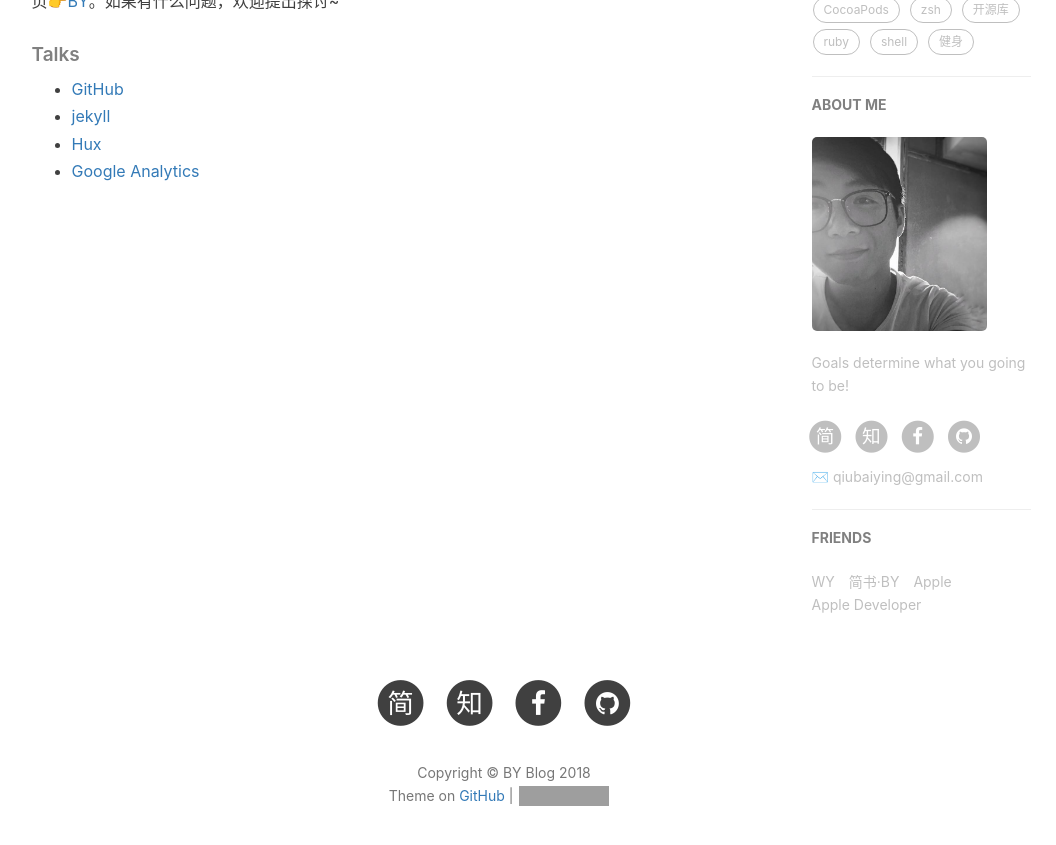
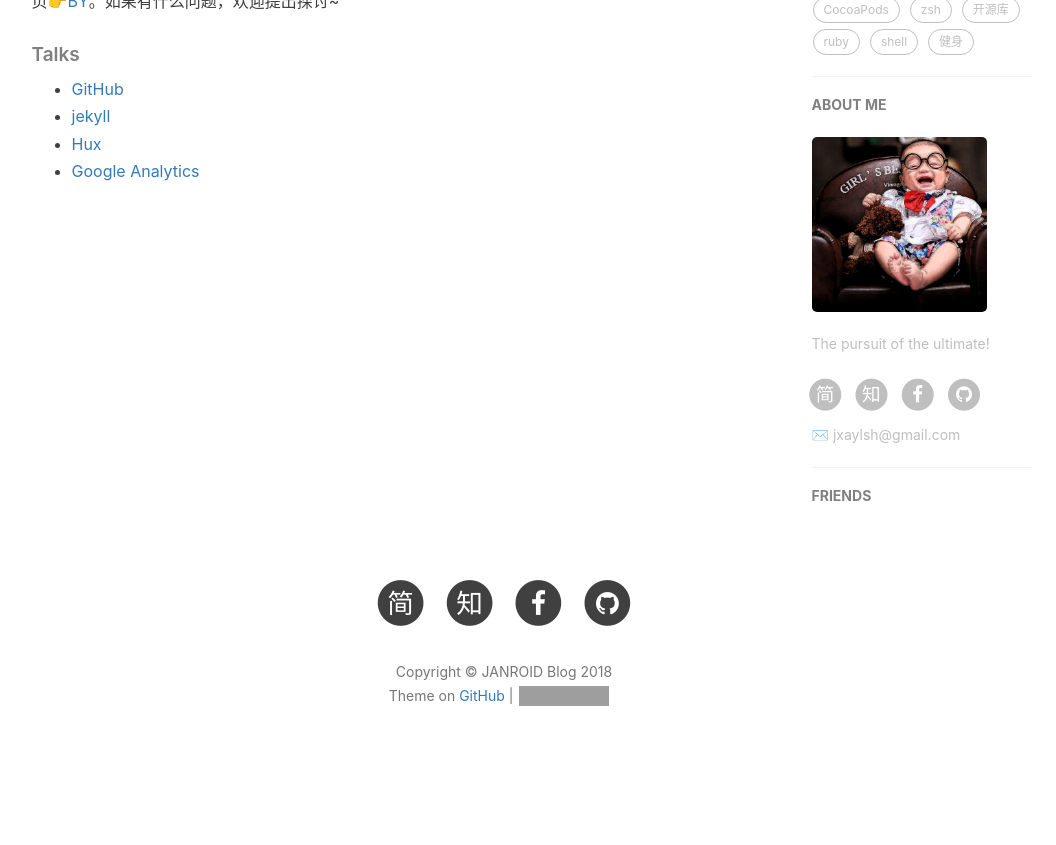
Before and after one commit to janroid/janroid.github.io, a Jekyll site: the page built from about.html, in a window 1280 px wide and 900 px high, scrolled down 713 px. Shown: the top 845 px of the window, without its empty margins (136-1192 px from the left). Built offline with Jekyll 4.4.1, drawn with Linux system fonts in a browser that asks for light colours; nearby versions of some CDN libraries; comment, search, counter and statistics services are not loaded; after the commit the page ends 1513 px from its top, so only the background shows below that; grey boxes are pictures that could not be loaded.

Commit message:
feat : 修改基本信息

```diff
--- a/_config.yml
+++ b/_config.yml
@@ -1,17 +1,17 @@
 # Site settings
-title: BY Blog
-SEOTitle: 柏荧的博客 | BY Blog
+title: JANROID Blog
+SEOTitle: 亚方的博客 | BY Blog
 header-img: img/post-bg-desk.jpg
-email: qiubaiying@gmail.com
-description: "Every failure is leading towards success."
-keyword: "BY, BY Blog, 柏荧的博客, qiubaiying, 邱柏荧, iOS, Apple, iPhone"
-url: "http://qiubaiying.github.io"          # your host, for absolute URL
+email: jxaylsh@gmail.com
+description: "The pursuit of the ultimate!"
+keyword: "janroid"
+url: "http://janroid.github.io"          # your host, for absolute URL
 baseurl: ""      # for example, '/blog' if your blog hosted on 'host/blog'
-github_repo: "https://github.com/qiubaiying/qiubaiying.github.io.git" # you code repository
+github_repo: "https://github.com/janroid/janorid.github.io.git" # you code repository
 
 # Sidebar settings
 sidebar: true                           # whether or not using Sidebar.
-sidebar-about-description: "Goals determine what you going to be!"
+sidebar-about-description: "The pursuit of the ultimate!"
 sidebar-avatar: /img/about-BY-gentle.jpg      # use absolute URL, seeing it's used in both `/` and `/about/`
 
 
@@ -19,10 +19,10 @@ sidebar-avatar: /img/about-BY-gentle.jpg      # use absolute URL, seeing it's us
 # SNS settings
 RSS: false
 # weibo_username:     qiubaiying
-zhihu_username:     qiubaiying
-github_username:    qiubaiying
-facebook_username:  baiying.qiu.7
-jianshu_username:   e71990ada2fd
+zhihu_username:     janroid
+github_username:    janroid
+facebook_username:  janroid
+jianshu_username:   janroid
 #twitter_username:   qiubaiying
 
 
@@ -64,9 +64,9 @@ gitalk:
   enable: true    #是否开启Gitalk评论
   clientID: f2c84e7629bb1446c1a4                            #生成的clientID
   clientSecret: ca6d6139d1e1b8c43f8b2e19492ddcac8b322d0d    #生成的clientSecret
-  repo: qiubaiying.github.io    #仓库名称
-  owner: qiubaiying    #github用户名
-  admin: qiubaiying
+  repo: janroid.github.io    #仓库名称
+  owner: janroid    #github用户名
+  admin: janroid
   distractionFreeMode: true #是否启用类似FB的阴影遮罩
 
 
@@ -78,7 +78,7 @@ ba_track_id: b50bf2b12b5338a1845e33832976fd68
 
 # Google Analytics
 ga_track_id: 'UA-90855596-1'            # Format: UA-xxxxxx-xx
-ga_domain: qiubaiying.top               # 默认的是 auto, 这里我是自定义了的域名，你如果没有自己的域名，需要改成auto
+ga_domain: auto               # 默认的是 auto, 这里我是自定义了的域名，你如果没有自己的域名，需要改成auto
 
 
 
@@ -98,17 +98,17 @@ service-worker: true
 
 # Friends
 friends: [
-    {
-        title: "WY",
-        href: "http://zhengwuyang.com"
-    },{
-        title: "简书·BY",
-        href: "http://www.jianshu.com/u/e71990ada2fd"
-    },{
-        title: "Apple",
-        href: "https://apple.com"
-    },{
-        title: "Apple Developer",
-        href: "https://developer.apple.com/"
-    }
+    #{
+    #    title: "WY",
+    #    href: "http://zhengwuyang.com"
+    #},{
+    #    title: "简书·BY",
+    #    href: "http://www.jianshu.com/u/e71990ada2fd"
+    #},{
+    ##    title: "Apple",
+    #    href: "https://apple.com"
+    #},{
+    #    title: "Apple Developer",
+    #    href: "https://developer.apple.com/"
+    #}
 ]
```
Also changed, not shown: img/about-BY-gentle.jpg.
